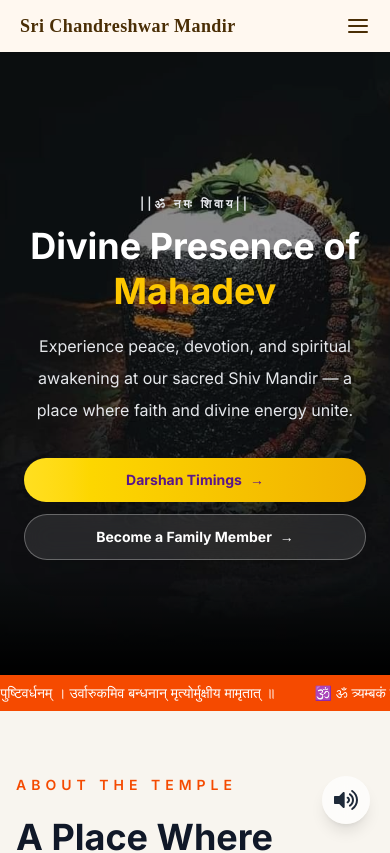
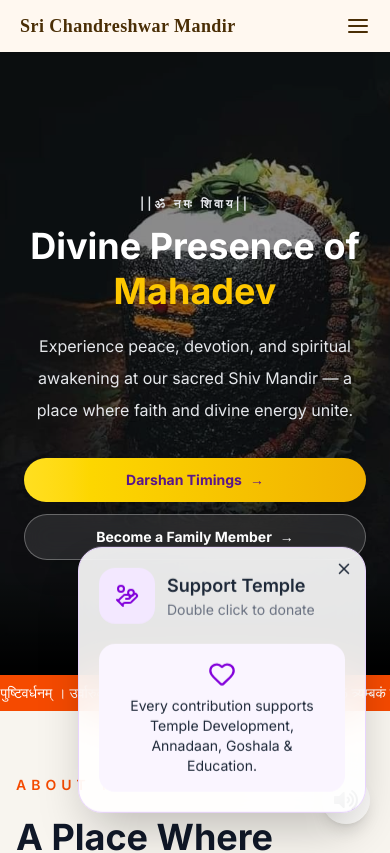
Before and after one commit to PathakAnshika/ShivTempleWebsite, a Next.js app: page / in a window 390 px wide. Shown: the top 853 px of the page. Built offline with nearby package versions, Linux system fonts and the light colour scheme.

Commit message:
Upgrade Next.js to fix security vulnerability

```diff
--- /dev/null
+++ b/app/components/DonationWidget.jsx
@@ -0,0 +1,296 @@
+"use client";
+
+import { useEffect, useState } from "react";
+import { motion, AnimatePresence } from "framer-motion";
+import { X, Heart, QrCode, HandCoins } from "lucide-react";
+
+export function DonationWidget() {
+  const [showWidget, setShowWidget] = useState(true);
+  const [open, setOpen] = useState(false);
+
+  useEffect(() => {
+    document.body.style.overflow = open ? "hidden" : "auto";
+
+    return () => {
+      document.body.style.overflow = "auto";
+    };
+  }, [open]);
+
+  if (!showWidget) return null;
+
+  return (
+    <>
+      {/* Floating Widget */}
+      <motion.div
+        animate={{ y: [0, -10, 0] }}
+        transition={{
+          repeat: Infinity,
+          duration: 3,
+        }}
+        onDoubleClick={() => setOpen(true)}
+        className="
+        fixed
+        bottom-6
+        right-6
+        z-[999]
+
+        w-72
+
+        rounded-3xl
+
+        bg-white/90
+        backdrop-blur-xl
+
+        border border-purple-200
+
+        shadow-2xl
+
+        p-5
+
+        cursor-pointer
+      "
+      >
+        <button
+          onClick={(e) => {
+            e.stopPropagation();
+            setShowWidget(false);
+          }}
+          className="absolute top-3 right-3"
+        >
+          <X size={18} />
+        </button>
+
+        <div className="flex items-center gap-3">
+          <div className="w-14 h-14 rounded-2xl bg-purple-100 flex items-center justify-center">
+            <HandCoins className="text-purple-700" />
+          </div>
+
+          <div>
+            <h3 className="font-semibold text-lg">
+              Support Temple
+            </h3>
+
+            <p className="text-sm text-gray-500">
+              Double click to donate
+            </p>
+          </div>
+        </div>
+
+        <div className="mt-5 rounded-2xl bg-purple-50 p-4 text-center">
+
+          <Heart
+            className="mx-auto text-purple-700"
+            size={28}
+          />
+
+          <p className="mt-2 text-sm">
+            Every contribution supports
+            Temple Development,
+            Annadaan,
+            Goshala &
+            Education.
+          </p>
+
+        </div>
+      </motion.div>
+
+      {/* Modal */}
+      <AnimatePresence>
+        {open && (
+          <motion.div
+            initial={{ opacity: 0 }}
+            animate={{ opacity: 1 }}
+            exit={{ opacity: 0 }}
+            className="
+            fixed
+            inset-0
+            z-[9999]
+
+            bg-black/60
+            backdrop-blur-md
+
+            flex
+            items-center
+            justify-center
+
+            p-4
+          "
+          >
+            <motion.div
+              initial={{
+                scale: .8,
+                opacity: 0,
+              }}
+              animate={{
+                scale: 1,
+                opacity: 1,
+              }}
+              exit={{
+                scale: .8,
+                opacity: 0,
+              }}
+              transition={{
+                duration: .25,
+              }}
+              className="
+              bg-white
+
+              rounded-[36px]
+
+              w-full
+              max-w-md
+
+              p-8
+
+              relative
+
+              shadow-2xl
+            "
+            >
+              <button
+                onClick={() => setOpen(false)}
+                className="absolute top-5 right-5"
+              >
+                <X />
+              </button>
+
+              <div className="text-center">
+
+                <div className="
+                w-20
+                h-20
+                rounded-full
+
+                bg-purple-100
+
+                flex
+                items-center
+                justify-center
+
+                mx-auto
+                ">
+                  <QrCode
+                    className="text-purple-700"
+                    size={40}
+                  />
+                </div>
+
+                <h2 className="text-3xl font-bold mt-5 text-purple-800">
+                  Shri Chandreshwar Dham
+                </h2>
+
+                <p className="text-gray-500 mt-2">
+                  Support Temple Development
+                </p>
+
+                <img
+  src="/images/qr.jpeg"
+  alt="Temple Donation QR"
+  className="
+    w-56
+    h-56
+    sm:w-64
+
+    sm:h-64
+
+    object-contain
+
+    mx-auto
+    mt-8
+
+    rounded-2xl
+
+    bg-white
+    p-3
+
+    border-2 border-purple-100
+    shadow-lg
+  "
+/>
+<div className="mt-6 text-center space-y-2">
+  <h3 className="text-xl font-semibold text-purple-800">
+    Scan & Donate
+  </h3>
+
+  <p className="text-gray-600 text-sm">
+    Every contribution supports
+    <br />
+    🛕 Temple Development
+    <br />
+    🐄 Goshala
+    <br />
+    🍛 Annadaan
+    <br />
+    🎓 Scholarship Programs
+  </p>
+</div>
+                <div className="mt-6 space-y-2 text-gray-600">
+
+                  <p>
+                    UPI ID
+                  </p>
+
+                  <h3 className="font-semibold text-lg">
+                    temple@upi
+                  </h3>
+
+                  <p>
+                    Scan & Donate
+                  </p>
+
+                </div>
+
+                <div className="
+                mt-8
+
+                rounded-2xl
+
+                bg-purple-50
+
+                p-5
+
+                text-sm
+                ">
+                  🪔 Your contribution supports
+                  Temple Construction,
+                  Goshala,
+                  Annadaan,
+                  Scholarship &
+                  Daily Seva.
+                </div>
+
+                <button
+                  className="
+                  mt-8
+
+                  w-full
+
+                  py-4
+
+                  rounded-full
+
+                  bg-gradient-to-r
+                  from-purple-700
+                  to-purple-500
+
+                  text-white
+
+                  font-semibold
+
+                  hover:scale-105
+
+                  transition
+                "
+                >
+                  Thank You ❤️
+                </button>
+
+              </div>
+
+            </motion.div>
+          </motion.div>
+        )}
+      </AnimatePresence>
+    </>
+  );
+}
--- a/app/page.jsx
+++ b/app/page.jsx
@@ -3,6 +3,7 @@
 import { useState } from "react";
 import { Navbar } from "./components/Navbar";
 import {HeroSection }from "./components/HeroSection";
+import {DonationWidget}from "./components/DonationWidget";
  import {MarqueeStrip} from "./components/MarqueeStrip";
 import { AboutSection } from "./components/AboutSection";
 import {EventCalendar} from "./components/EventCalendar";
@@ -25,6 +26,9 @@ export default function HomePage() {
       <section id="hero">
         <HeroSection />
       </section>
+
+        <DonationWidget />
+
      { <MarqueeStrip/>}
       <section id="about">
         <AboutSection />
```
Also changed, not shown: public/images/qr.jpeg (added), 1 other file (tests, documents, lock files or other folders).
